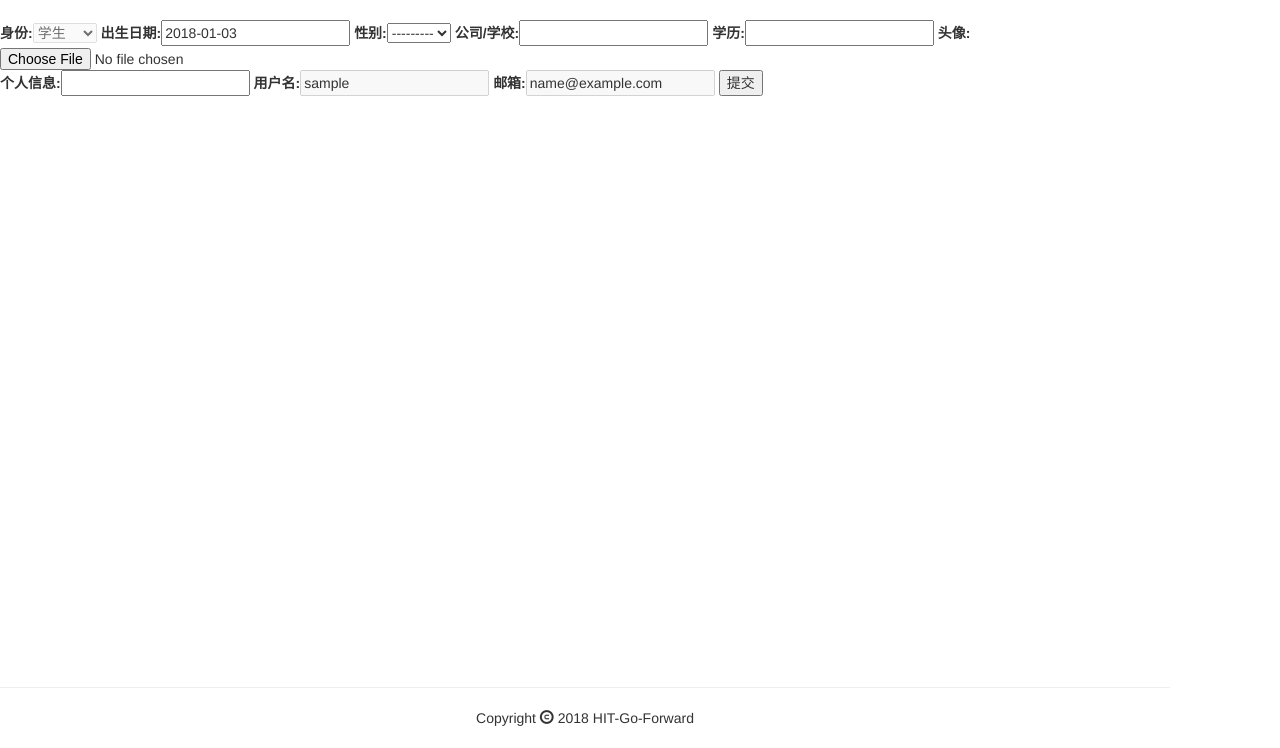
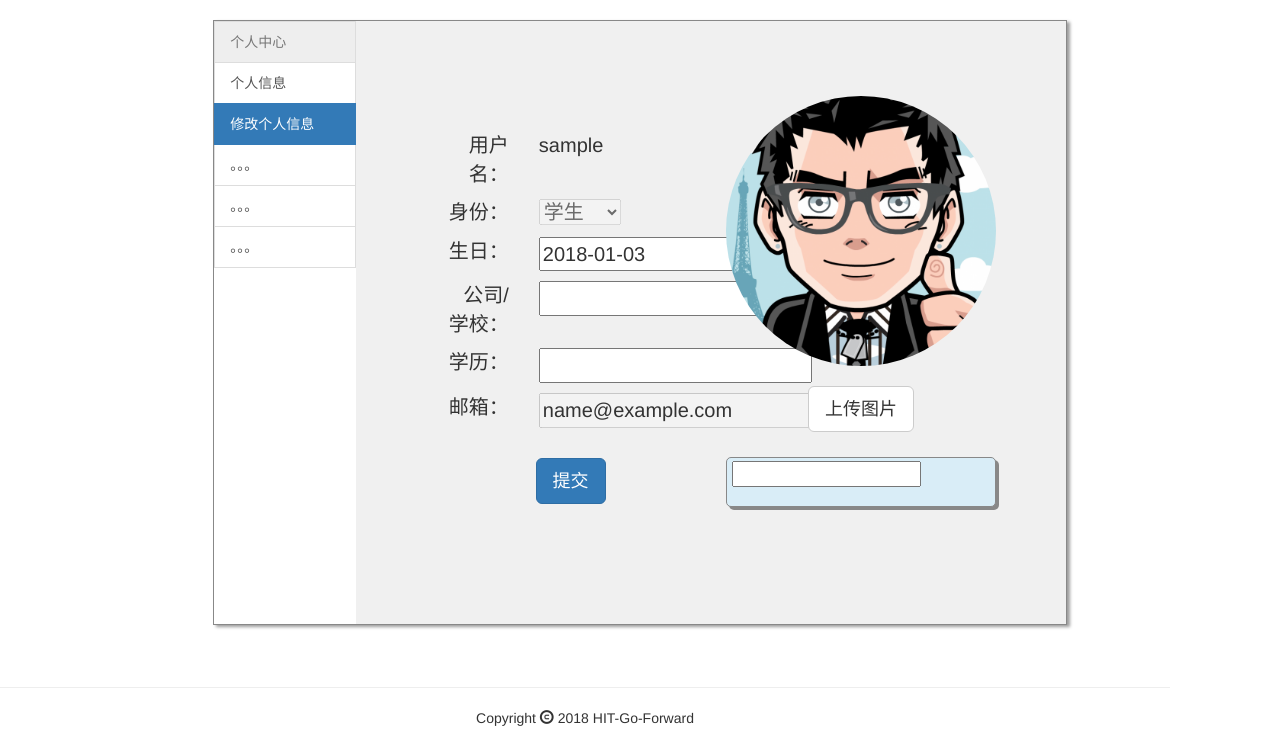
Before and after one commit to HIT-Go-Forward/Online-Course-Sharing-Platform, a Django app: page /settings/profile/ in a window 1280 px wide. Shown: the part 52-800 px from the top of the page. Run offline with Django 3.2, Linux system fonts and the light colour scheme; the visitor is signed in with stand-in values (Sample User, id 1); data comes from the database, SQL or seed files in the repository; some libraries are stand-ins or nearby versions.

Commit message:
user profile show finished N.01 user profile edit not finished

```diff
--- a/online_course/static/css/user.css
+++ b/online_course/static/css/user.css
@@ -21,9 +21,33 @@
     margin-top: 10px;
     font-size: 20px;
 }
+#profile form .row{
+    margin-top: 10px;
+    font-size: 20px;
+}
 #profile .item{
     text-align: center;
 }
 #profile .list{
     margin-left: -20px;
 }
+#avatar{
+    margin-top: -25px;
+    width: 270px;
+}
+#desc{
+    padding: 3px 5px 3px 5px;
+    margin-top: 25px;
+    background-color: #d9edf7;
+    width: 270px;
+    height: 50px;
+    border: solid 1px #888888;
+    -webkit-border-radius: 5px;
+    -moz-border-radius: 5px;
+    border-radius: 5px;
+    box-shadow: #888888 3px 3px;
+}
+#mainpart{
+    min-height: 500px;
+    background-color: #F0F0F0;
+}
--- a/online_course/templates/account/login.html
+++ b/online_course/templates/account/login.html
@@ -53,7 +53,7 @@
                         "csrfmiddlewaretoken": csrftoken
                     },
                     success: function (e) {
-                        if (e.code == 0) {
+                        if (e.code === 0) {
                             $("#success_message").text('登陆成功！');
                             setTimeout(function () {
                                 window.location.href = '{{ next }}';
--- a/online_course/templates/account/profile_settings.html
+++ b/online_course/templates/account/profile_settings.html
@@ -4,16 +4,87 @@
 {% block title %}个人信息{% endblock %}
 
 {% block css %}
-
+    <link href="{% static 'css/user.css' %}" type="text/css" rel="stylesheet">
 {% endblock %}
 
 {% block content %}
-    {% url 'profile_settings' as form_url %}
-    <form action="{{ form_url }}" method="post" enctype="multipart/form-data">
-        {% csrf_token %}
-        {{ form }}
-        <input type="submit" value="提交"/>
-    </form>
+    <div id="user-card" class="col-md-8 col-md-offset-2">
+        <div class="col-md-2" id="leftlist">
+            <div class="list-group">
+                <a class="list-group-item disabled">
+                    个人中心
+                </a>
+                <a href="#" class="list-group-item">
+                    个人信息
+                </a>
+                <a href="{% url 'profile_settings' %}" class="list-group-item active">修改个人信息</a>
+                <a href="#" class="list-group-item">。。。</a>
+                <a href="#" class="list-group-item">。。。</a>
+                <a href="#" class="list-group-item">。。。</a>
+            </div>
+        </div>
+        <div class="col-md-10" id="mainpart">
+            <div id="profile" class="col-md-10 col-md-offset-1">
+                {% if user.username %}
+                    {% url 'profile_settings' as form_url %}
+                    <form action="{{ form_url }}" method="post" enctype="multipart/form-data"
+                          class="form-horizontal col-md-6">
+                        {% csrf_token %}
+                        <div class="row">
+                            <div class="col-md-4 text-right"><span>用户名：</span></div>
+                            <div class="col-md-8 text-left">{{ user.username }}</div>
+                        </div>
+                        <div class="row">
+                            <div class="col-md-4 text-right"><span>身份：</span></div>
+                            <div class="col-md-8 text-left">{{ form.account_type }}</div>
+                        </div>
+                        <div class="row">
+                            <div class="col-md-4 text-right"><span>生日：</span></div>
+                            <div class="col-md-8 text-left">{{ form.birth_date }}</div>
+                        </div>
+                        <div class="row">
+                            <div class="col-md-4 text-right"><span>公司/学校：</span></div>
+                            <div class="col-md-8 text-left">{{ form.company }}</div>
+                        </div>
+                        <div class="row">
+                            <div class="col-md-4 text-right"><span>学历：</span></div>
+                            <div class="col-md-8 text-left">{{ form.degree }}</div>
+                        </div>
+                        <div class="row">
+                            <div class="col-md-4 text-right"><span>邮箱：</span></div>
+                            <div class="col-md-8 text-left">{{ form.email }}</div>
+                        </div>
+                        <div class="row">
+                            <input  style="margin: 20px auto;display: table;" type="submit" value="提交" class="btn btn-primary btn-lg"/>
+                        </div>
+                    </form>
+                    <div class="col-md-2 img_desc">
+                        <div id="avatar">
+                            {% if user.avatar %}
+                                <img src="{{ user.avatar |striptags }}" class="img-circle" id="my_photo"
+                                     name="user_face">
+                            {% else %}
+                                <img name="user_face" src="{% static 'img/avatar.png' %}" class="img-circle"
+                                     width="270px"
+                                     id="my_photo">
+                            {% endif %}
+                            <button style="margin:20px auto 0 auto;display: table" class="btn btn-default btn-lg" id="upload_image"
+                                    onclick="upload_image_layer()">
+                                上传图片
+                            </button>
+                        </div>
+
+                        <div id="desc">
+                            {{ form.description }}
+                        </div>
+                    </div>
+                {% else %}
+                    <h3>您还没登录，点击<a href="{% url 'login' %}">登录</a></h3>
+                {% endif %}
+            </div>
+        </div>
+
+    </div>
 {% endblock %}
 
 {% block javascript %}
--- a/online_course/templates/account/register.html
+++ b/online_course/templates/account/register.html
@@ -52,10 +52,10 @@
         $(function () {
             $("#register").submit(function () {
                 $(this).ajaxSubmit(function (e) {
-                    if (e.code == 0) {
+                    if (e.code === 0) {
                         window.location.href = '{% url 'index' %}';
                     }
-                    else if (e.code == -200) {
+                    else if (e.code === -200) {
                         {#alert("该用户已存在");#}
                         $("#error_message").text("该用户已存在");
                     }
```
Also changed, not shown: online_course/templates/account/setings.html (added, +107 -0 lines), online_course/templates/account/user.html (+40 -20 lines).
